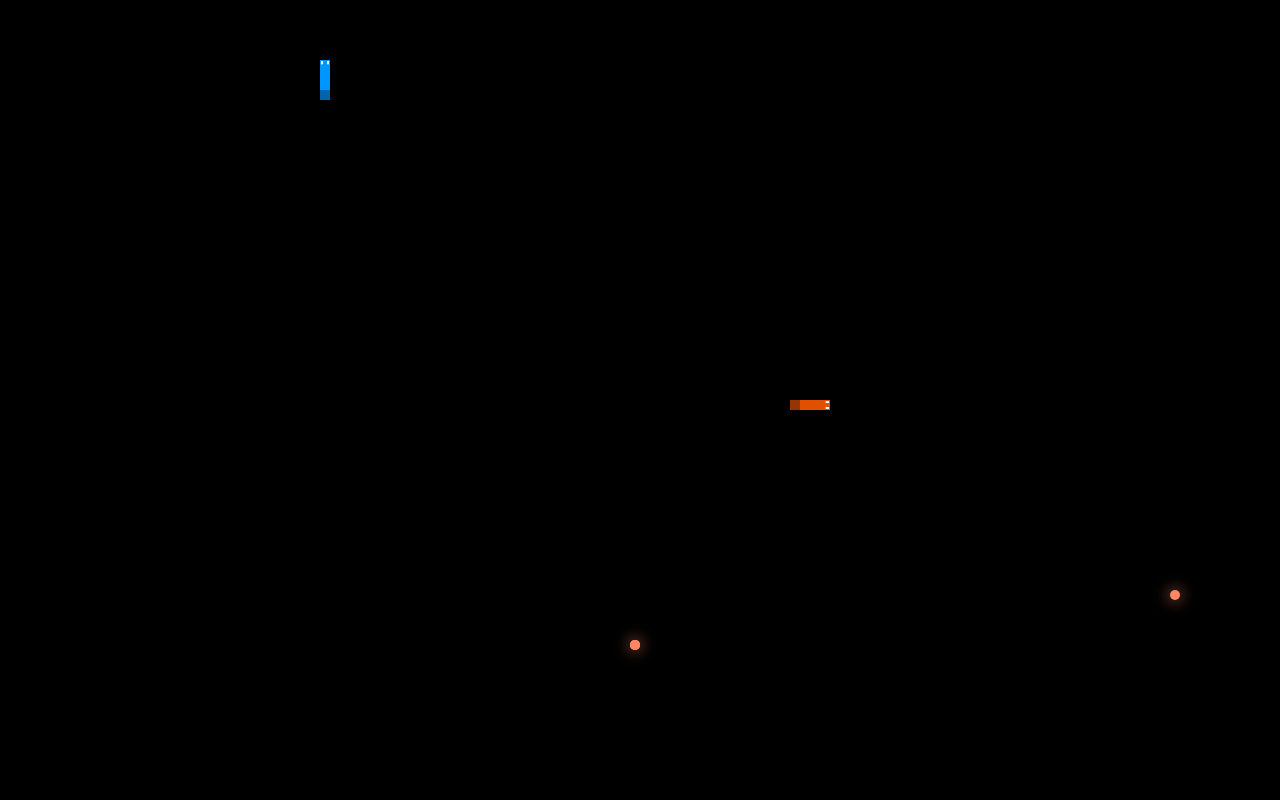
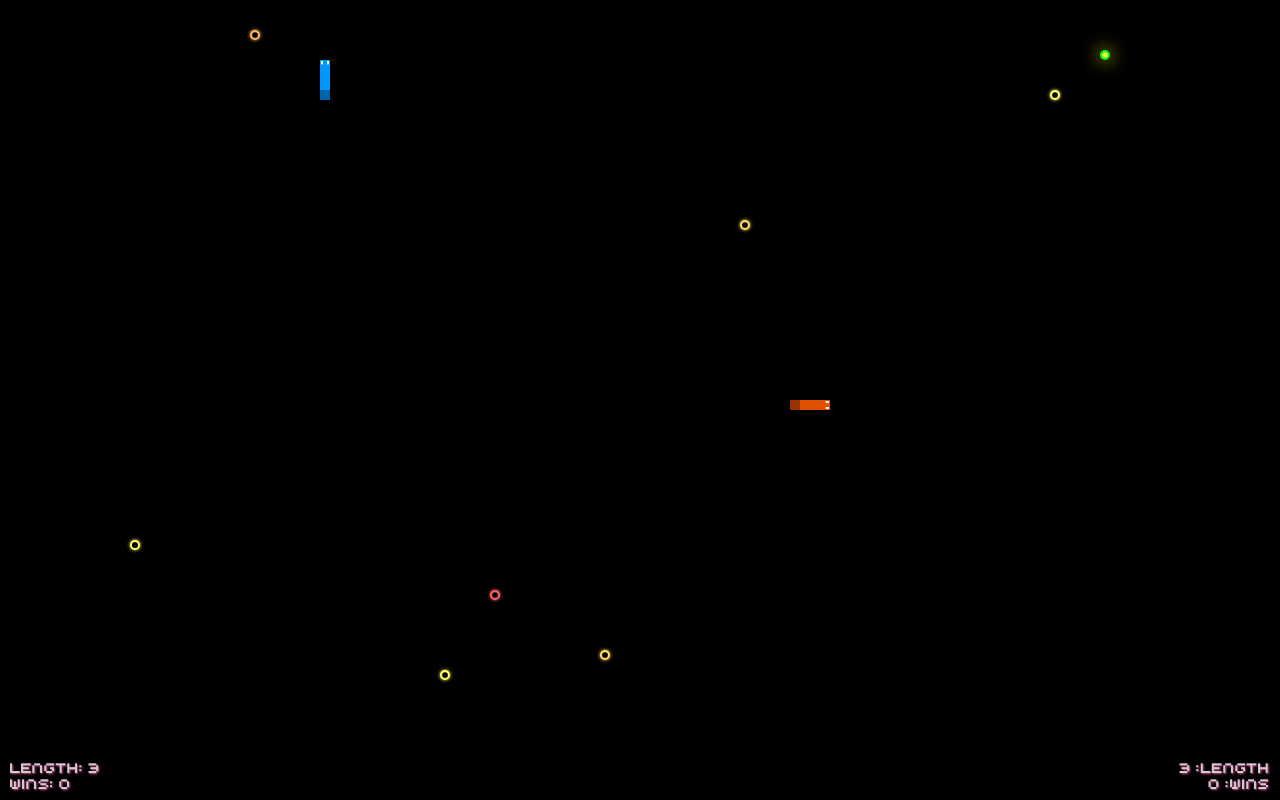
Before and after one commit to bbales/battle-snake, a plain HTML site: page index.html in a window 1280 px wide. Drawn offline with Linux system fonts and the light colour scheme.

Commit message:
Added superfood

```diff
--- a/css/main.css
+++ b/css/main.css
@@ -2,12 +2,17 @@
 * @Author: bbales
 * @Date:   2015-02-23 11:51:56
 * @Last Modified by:   bbales
-* @Last Modified time: 2015-02-24 12:14:53
+* @Last Modified time: 2015-02-24 16:33:18
 */
 
 @font-face {
     font-family: karma;
     src: url(karma_future.ttf);
+}
+
+@font-face {
+    font-family: pixel;
+    src: url(Pixel.ttf);
 }
 
 body{
@@ -65,12 +70,12 @@ body{
 .clickable{
     font-size: 2rem;
     color:white;
-    text-shadow:2px 2px 2px red;
+    text-shadow:2px 2px 2px #FF7899;
     cursor:pointer;
 }
 
 .clickable:hover{
-    text-shadow:2px 2px 2px #FF7899;
+    text-shadow:2px 2px 2px red;
 }
 
 .clickable:active{
@@ -113,3 +118,33 @@ body{
 .shown{
     opacity:0.9;
 }
+
+
+
+.scores{
+    position:fixed;
+    z-index:11;
+    bottom:0;
+    height:40px;
+    color:white;
+    opacity:0.8;
+    width:100%;
+    font-family:pixel;
+    font-size:0.8rem;
+}
+
+.score{
+    position:absolute;
+    bottom:5px;
+    width:150px;
+    text-shadow:1px 1px 2px #FF50B0;
+}
+
+.p1score{
+    left: 10px;
+}
+
+.p2score{
+    right: 10px;
+    text-align:right;
+}
--- a/index.html
+++ b/index.html
@@ -21,6 +21,19 @@
             <span>PAUSED</span>
         </div>
 
+        <div class="scores">
+            <div class="p1score score">
+                LENGTH:
+                <span class="p1length">0</span><br>
+                WINS:
+                <span class="p1wins">0</span>
+            </div>
+            <div class="p2score score">
+                <span class="p2length">0</span> :LENGTH<br>
+                <span class="p2wins">0</span> :WINS
+            </div>
+        </div>
+
         <canvas id="battlesnake" class="battlesnake"></canvas>
 
         <!-- Scripts -->
--- a/js/explosions.js
+++ b/js/explosions.js
@@ -2,13 +2,13 @@
 * @Author: bbales
 * @Date:   2015-02-23 11:40:08
 * @Last Modified by:   bbales
-* @Last Modified time: 2015-02-24 13:18:42
+* @Last Modified time: 2015-02-24 15:54:29
 */
 
 (function(){
     'use strict';
 
-    game.addExplosion = function(color, max, x, y, points, message){
+    game.addExplosion = function(color, max, x, y, points,font, message){
         if(typeof message === "undefined"){
             message = undefined;
         }
@@ -23,7 +23,7 @@
             speed.push(2+Math.round(Math.random()*6));
         }
         console.log(angles);
-        game.explosions.push({color: color, max : max, x : x, y : y, current : 0, angles : angles, sizes : sizes, speed : speed, points : points, message : message});
+        game.explosions.push({color: color, max : max, x : x, y : y,font : font, current : 0, angles : angles, sizes : sizes, speed : speed, points : points, message : message});
     };
 
     game.drawExplosions = function(){
@@ -74,7 +74,7 @@
             // Text
             if(game.explosions[i].points !== undefined){
                 completion = game.explosions[i].current/(game.explosions[i].max*0.7);
-                game.canvas.font = 'normal 15pt karma';
+                game.canvas.font = 'normal '+game.explosions[i].font+'pt karma';
                 game.canvas.globalAlpha = 1-completion;
                 game.canvas.fillStyle = game.explosions[i].color;
                 if(1 - completion > 0) game.canvas.fillText('+'+game.explosions[i].points, origin[0] + 15, origin[1] - 15 - completion*10);
--- a/js/main.js
+++ b/js/main.js
@@ -2,7 +2,7 @@
 * @Author: bbales
 * @Date:   2015-02-22 20:57:45
 * @Last Modified by:   bbales
-* @Last Modified time: 2015-02-24 13:51:36
+* @Last Modified time: 2015-02-24 16:37:54
 */
 
 
@@ -44,10 +44,12 @@
         }else{
             switch(game.flags.result){
                 case P1LOSS:
+                    game.snakes.addWin('p2');
                     document.getElementsByClassName("p2win")[0].style.display = "block";
                     break;
                 case P2LOSS:
-                document.getElementsByClassName("p1win")[0].style.display = "block";
+                    game.snakes.addWin('p2');
+                    document.getElementsByClassName("p1win")[0].style.display = "block";
                     break;
             }
         }
--- a/js/setup.js
+++ b/js/setup.js
@@ -2,7 +2,7 @@
 * @Author: bbales
 * @Date:   2015-02-22 20:57:50
 * @Last Modified by:   bbales
-* @Last Modified time: 2015-02-24 13:45:53
+* @Last Modified time: 2015-02-24 16:41:12
 */
 
 // constants
@@ -38,7 +38,9 @@ var game = {
     canvas : null,
     food : {
         max : 10,
+        superMax : 1,
         a : [],
+        b : [],
         colors : ["rgba(255,252,99,1)",
                   "rgba(255,216,99,1)",
                   "rgba(255,176,99,1)",
@@ -57,7 +59,8 @@ var game = {
         x : 200,
         y : 200,
         len : 3,
-        train : []
+        train : [],
+        wins : 0
     },
 
     p2 : {
@@ -66,6 +69,7 @@ var game = {
         x : 500,
         y : 200,
         len : 3,
-        train : []
+        train : [],
+        wins : 0
     }
 };
--- a/js/snakes.js
+++ b/js/snakes.js
@@ -2,7 +2,7 @@
 * @Author: bbales
 * @Date:   2015-02-24 13:41:01
 * @Last Modified by:   bbales
-* @Last Modified time: 2015-02-24 13:48:34
+* @Last Modified time: 2015-02-24 16:38:43
 */
 (function(){
     'use strict';
@@ -36,4 +36,14 @@
             game.canvas.fillRect(game[sn].x+game.block/10,game[sn].y+(game.block-game.block/10 - game.block/5),game.block/3,game.block/5);
         }
     };
+
+    game.snakes.addPoints = function(sn,points){
+        game[sn].len += points;
+        document.getElementsByClassName(sn+"length")[0].innerHTML = game[sn].len;
+    };
+
+    game.snakes.addWin = function(sn){
+        game[sn].wins++;
+        document.getElementsByClassName(sn+"wins")[0].innerHTML = game[sn].wins;
+    };
 }());
--- a/js/util.js
+++ b/js/util.js
@@ -2,7 +2,7 @@
 * @Author: bbales
 * @Date:   2015-02-23 11:40:08
 * @Last Modified by:   bbales
-* @Last Modified time: 2015-02-24 13:18:34
+* @Last Modified time: 2015-02-24 16:34:53
 */
 var size = [window.width,window.height];
 
@@ -19,6 +19,9 @@ var size = [window.width,window.height];
         game.p2.train = [];
 
         game.food.a = [];
+
+        game.snakes.addPoints('p1',0);
+        game.snakes.addPoints('p2',0);
     };
 
     game.quantize = function(int){
@@ -46,15 +49,15 @@ var size = [window.width,window.height];
         // Check for food
         for(var i in game.food.a){
             if(game.food.a[i][0] == game.p2.x && game.food.a[i][1] == game.p2.y){
-                game.p2.len += (game.food.a[i][2]+3)*2;
-                game.addExplosion(game.food.colors[game.food.a[i][2]],50+Math.round(Math.random()*60),game.food.a[i][0],game.food.a[i][1],(game.food.a[i][2]+3)*2);
+                game.snakes.addPoints('p2',(game.food.a[i][2]+3)*2);
+                game.addExplosion(game.food.colors[game.food.a[i][2]],50+Math.round(Math.random()*60),game.food.a[i][0],game.food.a[i][1],(game.food.a[i][2]+3)*2,15);
                 game.food.a.splice(i,1);
                 break;
             }
 
             if(game.food.a[i][0] == game.p1.x && game.food.a[i][1] == game.p1.y){
-                game.p1.len += (game.food.a[i][2]+3)*2;
-                game.addExplosion(game.food.colors[game.food.a[i][2]],50+Math.round(Math.random()*60),game.food.a[i][0],game.food.a[i][1],(game.food.a[i][2]+3)*2);
+                game.snakes.addPoints('p1',(game.food.a[i][2]+3)*2);
+                game.addExplosion(game.food.colors[game.food.a[i][2]],50+Math.round(Math.random()*60),game.food.a[i][0],game.food.a[i][1],(game.food.a[i][2]+3)*2,15);
                 game.food.a.splice(i,1);
                 break;
             }
@@ -62,7 +65,7 @@ var size = [window.width,window.height];
 
 
         // Generate food
-        if(game.food.a.length < game.food.max && Math.round(Math.random()*20) == Math.round(Math.random()*55)){
+        if(game.food.a.length < game.food.max && Math.round(Math.random()*35) == Math.round(Math.random()*35)){
             game.food.a.push([game.quantize(Math.random()*game.width),game.quantize(Math.random()*game.height),Math.round(Math.random()*4)]);
         }
 
@@ -83,11 +86,17 @@ var size = [window.width,window.height];
             game.canvas.beginPath();
             game.canvas.arc(game.food.a[i][0]+game.block/2,game.food.a[i][1]+game.block/2, game.block/2, 0, 2 * Math.PI, false);
             game.canvas.fill();
+            game.canvas.fillStyle = "#000";
+            game.canvas.beginPath();
+            game.canvas.arc(game.food.a[i][0]+game.block/2,game.food.a[i][1]+game.block/2, game.block/3.5, 0, 2 * Math.PI, false);
+            game.canvas.fill();
         }
 
         game.canvas.shadowColor = '#999';
         game.canvas.shadowBlur = 0;
         game.canvas.fill();
+
+        game.generateSuperFood();
     };
 
     game.pause = function(t){
@@ -102,6 +111,58 @@ var size = [window.width,window.height];
         }
     };
 
+    game.generateSuperFood = function(){
+        // Check for food
+        var points = 50;
+        for(var i in game.food.b){
+            if(game.food.b[i][0] == game.p2.x && game.food.b[i][1] == game.p2.y){
+                game.snakes.addPoints('p2',points);
+                game.addExplosion("#46FF00",50+Math.round(Math.random()*60),game.food.b[i][0],game.food.b[i][1],points,20);
+                game.food.b.splice(i,1);
+                break;
+            }
+
+            if(game.food.b[i][0] == game.p1.x && game.food.b[i][1] == game.p1.y){
+                game.snakes.addPoints('p1',points);
+                game.addExplosion("#46FF00",50+Math.round(Math.random()*60),game.food.b[i][0],game.food.b[i][1],points,20);
+                game.food.b.splice(i,1);
+                break;
+            }
+        }
+
+        // Generate food
+        if(game.food.b.length < game.food.superMax && Math.round(Math.random()*20) == Math.round(Math.random()*20)){
+            game.food.b.push([game.quantize(Math.random()*game.width),game.quantize(Math.random()*game.height),Math.round(Math.random()*4)]);
+        }
+
+        // Food glow
+        if(game.shadow.dir){
+            game.shadow.val += 0.07;
+            if(game.shadow.val > 1) game.shadow.dir = false;
+        }else{
+            game.shadow.val -= 0.07;
+            if(game.shadow.val < 0) game.shadow.dir = true;
+        }
+
+        // Draw food
+        for(i in game.food.b){
+            game.canvas.shadowColor = "#FFFF00";
+            game.canvas.shadowBlur = Math.sin(2*game.shadow.val) * 35;
+            game.canvas.fillStyle = "#00FF05";
+            game.canvas.beginPath();
+            game.canvas.arc(game.food.b[i][0]+game.block/2,game.food.b[i][1]+game.block/2, game.block/2, 0, 2 * Math.PI, false);
+            game.canvas.fill();
+            game.canvas.fillStyle = "#F7FF45";
+            game.canvas.beginPath();
+            game.canvas.arc(game.food.b[i][0]+game.block/2,game.food.b[i][1]+game.block/2, game.block/4, 0, 2 * Math.PI, false);
+            game.canvas.fill();
+        }
+
+        game.canvas.shadowColor = '#999';
+        game.canvas.shadowBlur = 0;
+        game.canvas.fill();
+    };
+
     window.addEventListener("resize",function(){
         document.getElementById("battlesnake").setAttribute("width",document.getElementById("battlesnake").offsetWidth);
         document.getElementById("battlesnake").setAttribute("height",document.getElementById("battlesnake").offsetHeight);
```
Also changed, not shown: css/Pixel.ttf (added).
